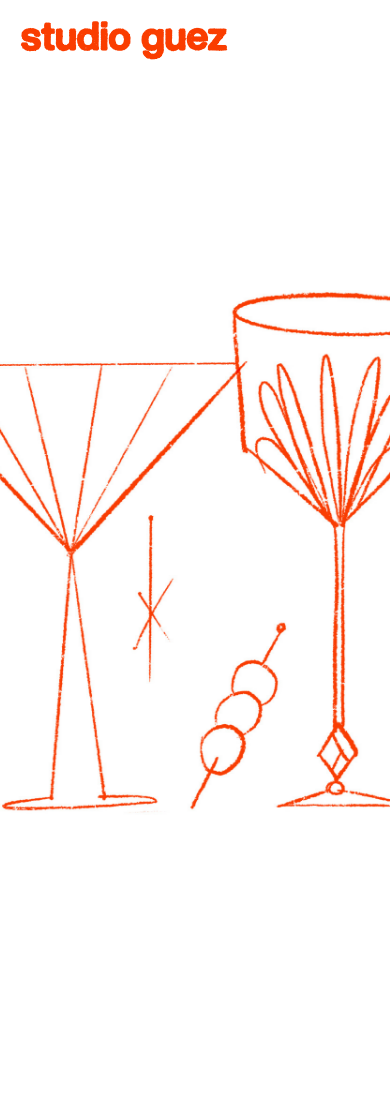
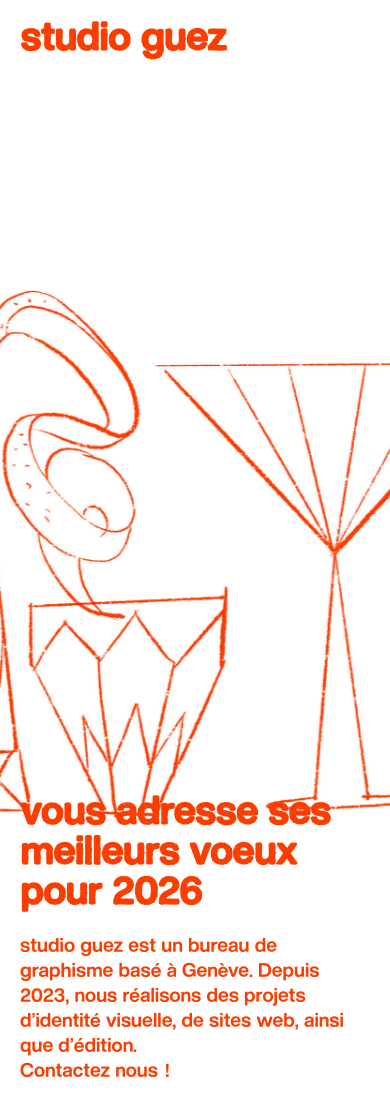
Before and after one commit to studio-guez/website, a Nuxt app: page / in a window 390 px wide. Shown: the top 1116 px of the page. Before the commit the page ends 844 px from the top, so only its background shows below. Built offline with nearby package versions, Linux system fonts and the light colour scheme.

Commit message:
feat: add text content and init responsive

```diff
--- a/app/app.vue
+++ b/app/app.vue
@@ -4,6 +4,14 @@
     <header class="v-app__header">
       <h1 class="v-app-header__title">studio  guez</h1>
     </header>
+
+    <div class="v-app__content">
+      <h1>vous adresse ses meilleurs voeux pour 2026</h1>
+      <p>studio guez est un bureau de graphisme basé
+        à Genève. Depuis 2023, nous réalisons des projets d’identité visuelle, de sites web, ainsi que d’édition.
+        <br>Contactez nous&nbsp;!</p>
+    </div>
+
     <div class="v-app__background-wrapper">
       <img class="v-app__background-wrapper__img"
            alt="image d'arrière plan avec des verres à cocktail" src="/background-compress.jpg" role="none">
@@ -29,10 +37,23 @@
 
 .v-app-header__title {
   padding: var(--app-gap);
-  margin: 0;
-  color: var(--app-color-main);
-  font-size: 4rem;
-  line-height: 4rem;
+}
+
+.v-app__content {
+  position: fixed;
+  top: 0;
+  right: 0;
+  padding: var(--app-gap);
+  z-index: 10;
+  display: flex;
+  flex-direction: column;
+  align-items: flex-end;
+
+  @media (max-width: 1200px) {
+    position: relative;
+    padding-top: calc(100vh - 5rem);
+    align-items: flex-start;
+  }
 }
 
 .v-app__background-wrapper {
--- a/app/assets/style/_main.scss
+++ b/app/assets/style/_main.scss
@@ -16,6 +16,7 @@
 html {
   font-family: 'Printvetica', sans-serif;
   font-size: 10px;
+  color: var(--app-color-main);
 
   /* Scrollbar personnalisée pour Firefox */
   scrollbar-width: thin;
@@ -57,22 +58,16 @@ a {
   color: inherit;
 }
 
-h2, .app-font-h2 {
-  font-size: 3rem;
-  line-height: 1.25em;
-  margin-top: 10rem;
-  margin-bottom: 2rem;
-  font-weight: 400;
+h1 {
+  font-size: 4rem;
+  line-height: 4rem;
+  margin: 0;
 }
 
 p, .app-font-p {
-  margin-top: 0;
+  margin-top: 2rem;
   margin-bottom: 2rem;
   font-size: 2rem;
   line-height: 1.25em;
+  max-width: 23.5em;
 }
-
-button {
-  all: unset;
-  cursor: pointer;
-}
```
